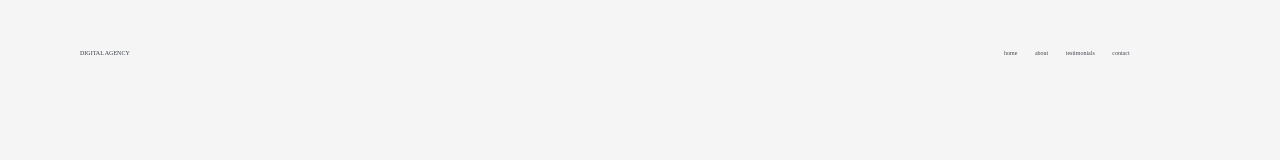
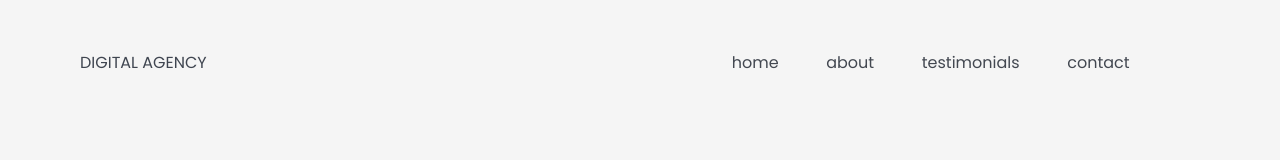
Before and after one commit to MatzAraujo/digital-agency, a plain HTML site: page index.html in a window 1280 px wide. Shown: the top 160 px of the page. Drawn offline with Linux system fonts and the light colour scheme.

Commit message:
fixing some things in header

```diff
--- a/css/main.css
+++ b/css/main.css
@@ -1,10 +1,13 @@
                                 /* ====> Resets <====  */
+
+@import url('https://fonts.googleapis.com/css2?family=Poppins:wght@300;400;500;600;700&display=swap');
 
 *{
     margin:0;
     padding: 0;
     box-sizing: border-box;
     font: inherit;
+    font-family:var(--ff-primary);
     font-size: 62.5%;
 }
 
@@ -23,6 +26,16 @@ ul{list-style: none;} /*Remove the style of our lists */
     --primary-clr-600:hsl(219, 10%, 29%);
 
     /* Fonts */
+
+    --ff-primary:'Poppins', sans-serif;;
+
+    --fw-regular:400;
+    --fw-semi-bold:500;
+    --fw-bold:700;
+
+    --fs-main-heading:6.4rem;
+    --fs-body-text:1.8rem;
+    --fs-span-text:1.6rem;
 
     /* paddings. For diferent screen sizes */
 
@@ -46,7 +59,6 @@ html{
 }
 
 body{
-    font-family: ;
     overflow: hidden auto;
 }
 
@@ -68,22 +80,29 @@ body{
     justify-content: space-between;
 }
 
-
                       /* ====> Utility Classes <====  */
 
 .bg-clr{background: var(--bg-clr);}
-
 
 .primary-clr-400{color: var(--primary-clr-400);}
 .primary-clr-500{color: var(--primary-clr-500);}
 .primary-clr-600{color: var(--primary-clr-600);}
 
+.fw-regular{font-weight: var(--fw-regular);}
+.fw-semi-bold{font-weight: var(--fw-semi-bold);}
+.fw-bold{font-weight: var(--fw-bold);}
+
+.fs-span-text{font-size: var(--fs-span-text);}
+.fs-body-text{font-size: var(--fs-body-text);}
+.fs-main-heading{font-size: var(--fs-main-heading);}
+
 .logo{
     text-transform: uppercase;
+    color: hsl(219, 12%, 28%)
 }
 
 .links{
-    font-size: ;
+    font-size: var(--fs-span-text);
     color:var(--primary-clr-600);
     transition: var(--200) color;
 }
@@ -106,5 +125,18 @@ body{
 
 .menu > .menu-items li{
     display: inline-block;
-    margin-left:1.6rem;
+    margin-left:4.6rem;
 }
+
+/* .fancy-border{
+    background: linear-gradient(to right, hsl(216, 41%, 93%), hsl(218, 40%, 82%));
+    border-radius: 100% 0% 100% 0% / 0% 19% 81% 100% ;
+    bottom: 5rem;
+    height: 400px;
+    opacity: 1;
+    filter: blur(4px);
+    position: relative;
+    right: 25rem;
+    width:400px;
+    z-index: -1;
+} */
--- a/css/responsive.css
+++ b/css/responsive.css
@@ -10,5 +10,4 @@
     .mobile{display: block;}
 
 
-
 }
--- a/index.html
+++ b/index.html
@@ -14,8 +14,9 @@
     <div class="wrapper">
         <div class="container">
             <header class="header">
+
                 <nav class="menu | flex">
-                    <a href="#" class="logo | primary-clr-500">Digital Agency</a>
+                    <a href="#" class="logo | fs-span-text  ">Digital Agency</a>
 
                     <ul class="menu-items">
                         <li><a href="#home" class="links">home</a></li>
@@ -28,7 +29,9 @@
                         <div class="toggle icon-menu">...</div>
                         <div class="toggle icon-close">x</div>
                     </div>
+
                 </nav>
+                <div class="fancy-border"></div>
             </header>
         </div>
     </div>
```
